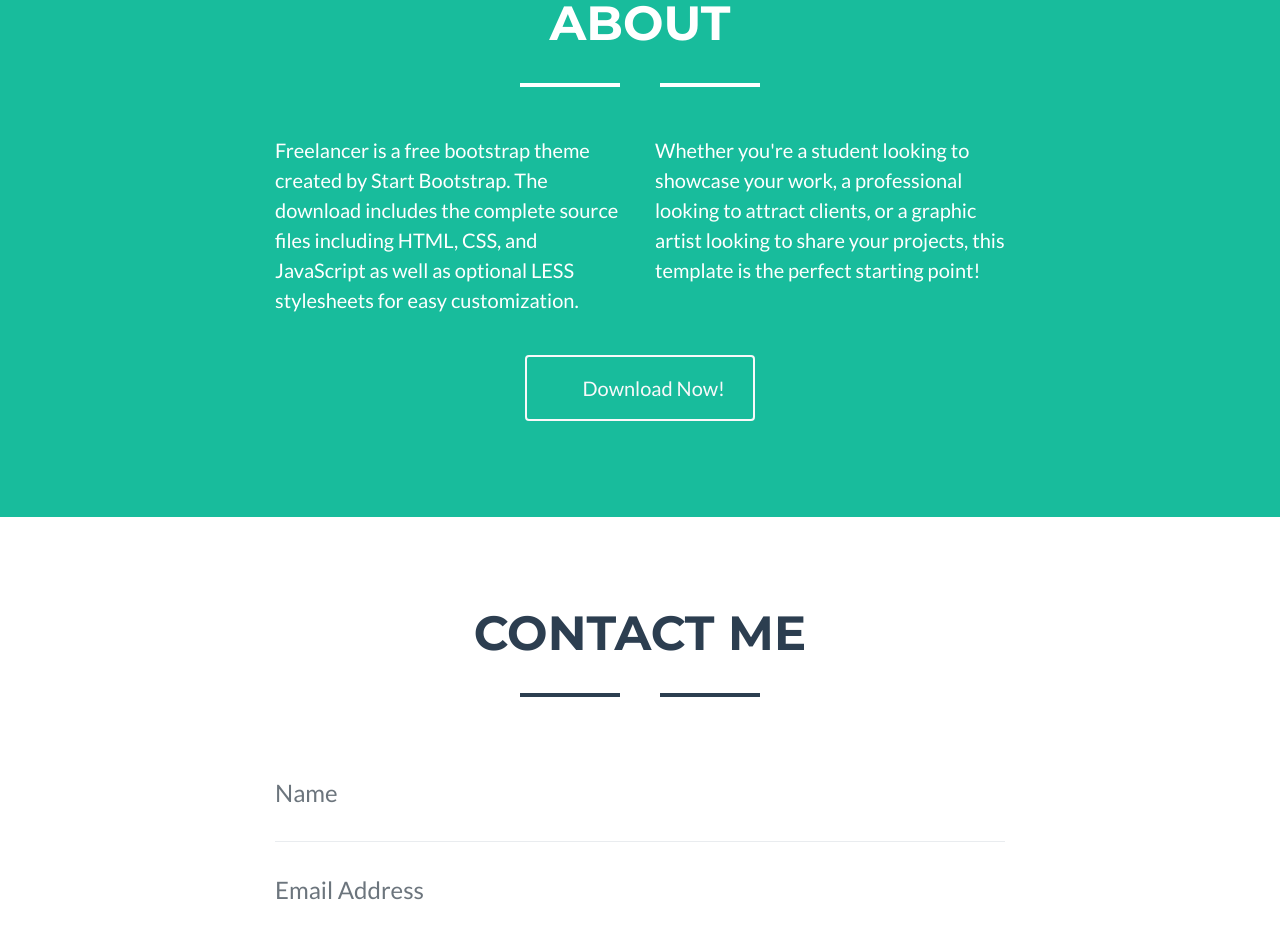
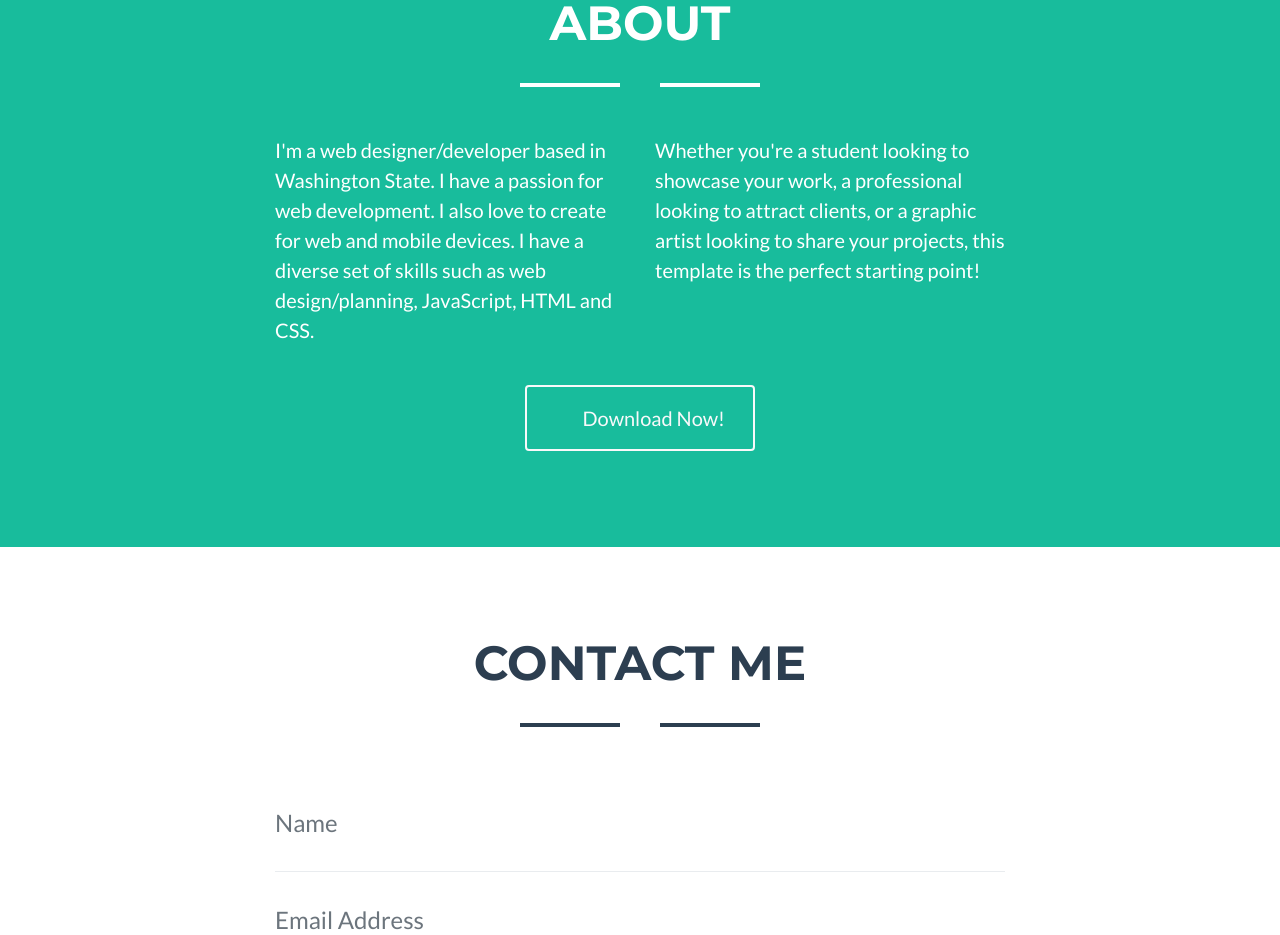
Before and after one commit to ttully00/ttully00.github.io, a website: page index.html in a window 1280 px wide. Shown: the part 1760-2695 px from the top of the page. Drawn offline with Linux system fonts and the light colour scheme.

Commit message:
Statment

```diff
--- a/index.html
+++ b/index.html
@@ -140,7 +140,7 @@
         <hr class="star-light mb-5">
         <div class="row">
           <div class="col-lg-4 ml-auto">
-            <p class="lead">Freelancer is a free bootstrap theme created by Start Bootstrap. The download includes the complete source files including HTML, CSS, and JavaScript as well as optional LESS stylesheets for easy customization.</p>
+            <p class="lead">I'm a web designer/developer based in Washington State. I have a passion for web development. I also love to create for web and mobile devices. I have a diverse set of skills such as web design/planning, JavaScript, HTML and CSS.</p>
           </div>
           <div class="col-lg-4 mr-auto">
             <p class="lead">Whether you're a student looking to showcase your work, a professional looking to attract clients, or a graphic artist looking to share your projects, this template is the perfect starting point!</p>
```
